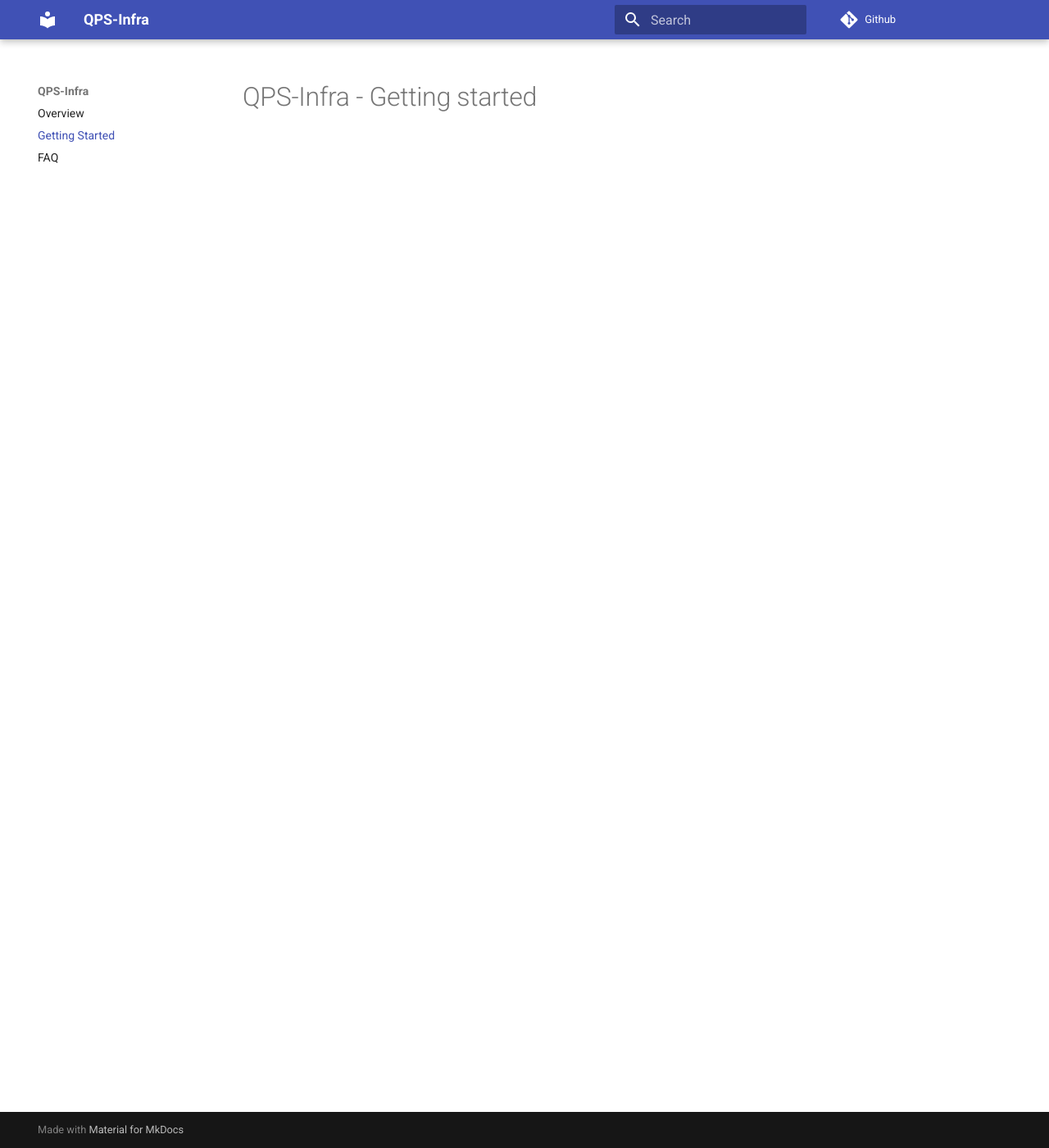
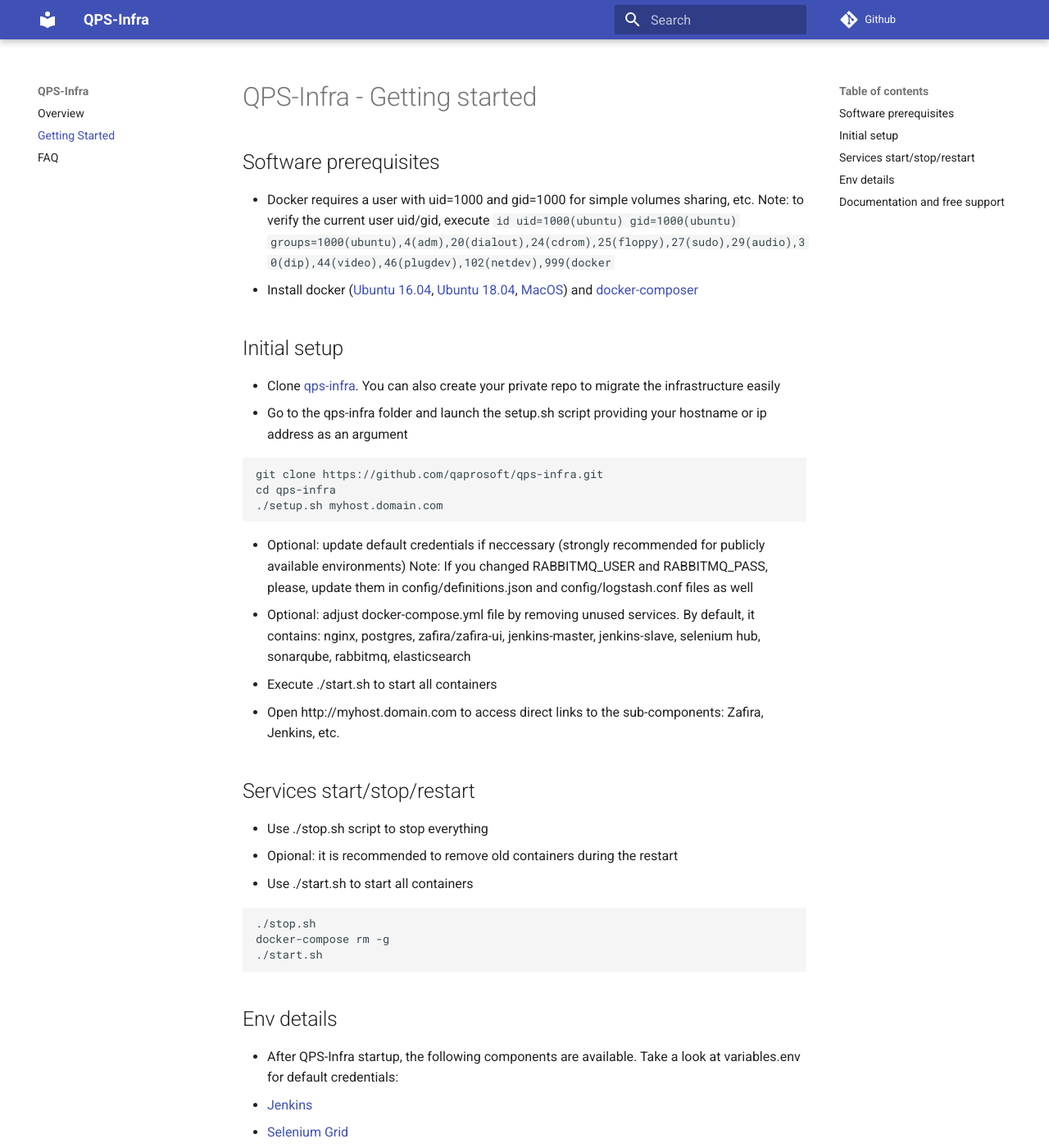
Before and after one commit to zebrunner/community-edition, an MkDocs documentation site: the page built from docs/getting_started.md, in a window 1280 px wide and 1400 px high. Shown: the whole window at 82% size. Built offline with MkDocs 1.6.1 and Material for MkDocs 9.7.7, drawn with Linux system fonts in a browser that asks for light colours; comment, search, counter and statistics services are not loaded; old or Windows-style settings are respelled for this version of MkDocs; some of the changed text lies outside the part shown.

Commit message:
Update getting_started.md

````diff
--- a/docs/getting_started.md
+++ b/docs/getting_started.md
@@ -1 +1,50 @@
 # QPS-Infra - Getting started
+## Software prerequisites
+* Docker requires a user with uid=1000 and gid=1000 for simple volumes sharing, etc.
+  Note: to verify the current user uid/gid, execute
+  ```
+  id
+  uid=1000(ubuntu) gid=1000(ubuntu) groups=1000(ubuntu),4(adm),20(dialout),24(cdrom),25(floppy),27(sudo),29(audio),30(dip),44(video),46(plugdev),102(netdev),999(docker
+  ```
+* Install docker ([Ubuntu 16.04](http://www.techrepublic.com/article/how-to-install-docker-on-ubuntu-16-04/), [Ubuntu 18.04](https://www.digitalocean.com/community/tutorials/how-to-install-and-use-docker-on-ubuntu-18-04), [MacOS](https://pilsniak.com/how-to-install-docker-on-mac-os-using-brew/)) and [docker-composer](https://docs.docker.com/compose/install/#install-compose)
+
+
+## Initial setup
+* Clone [qps-infra](https://github.com/qaprosoft/qps-infra). You can also create your private repo to migrate the infrastructure easily
+* Go to the qps-infra folder and launch the setup.sh script providing your hostname or ip address as an argument
+```
+git clone https://github.com/qaprosoft/qps-infra.git
+cd qps-infra
+./setup.sh myhost.domain.com
+```
+* Optional: update default credentials if neccessary (strongly recommended for publicly available environments)
+  Note: If you changed RABBITMQ_USER and RABBITMQ_PASS, please, update them in config/definitions.json and config/logstash.conf files as well
+* Optional: adjust docker-compose.yml file by removing unused services. By default, it contains:
+  nginx, postgres, zafira/zafira-ui, jenkins-master, jenkins-slave, selenium hub, sonarqube, rabbitmq, elasticsearch
+* Execute ./start.sh to start all containers
+* Open http://myhost.domain.com to access direct links to the sub-components: Zafira, Jenkins, etc.
+
+
+## Services start/stop/restart
+* Use ./stop.sh script to stop everything
+* Opional: it is recommended to remove old containers during the restart
+* Use ./start.sh to start all containers
+```
+./stop.sh
+docker-compose rm -g
+./start.sh
+```
+
+## Env details
+* After QPS-Infra startup, the following components are available. Take a look at variables.env for default credentials:
+* [Jenkins](http://demo.qaprosoft.com/jenkins)
+* [Selenium Grid](http://demo.qaprosoft.com/grid/console)
+* [Zafira Reporting Tool](http://demo.qaprosoft.com/zafira)
+* [SonarQube](http://demo.qaprosoft.com/sonarqube)
+  Note: admin/qaprosoft are hardcoded sonarqube credentials, and they can be updated inside the Sonar Adminisration panel
+
+## Documentation and free support
+* [Zafira manual](http://qaprosoft.github.io/zafira)
+* [Carina manual](http://qaprosoft.github.io/carina)
+* [Demo project](https://github.com/qaprosoft/carina-demo)
+* [Telegram channel](https://t.me/qps_infra)
````
